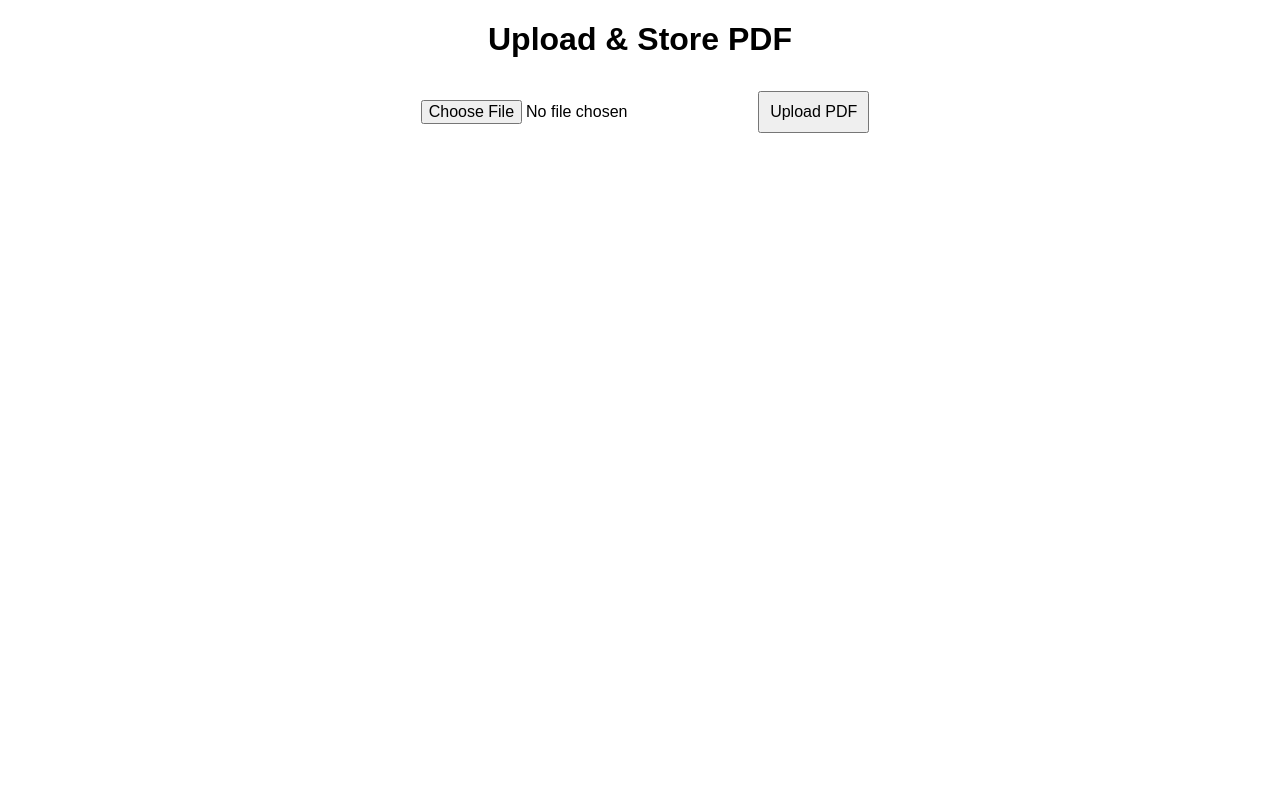
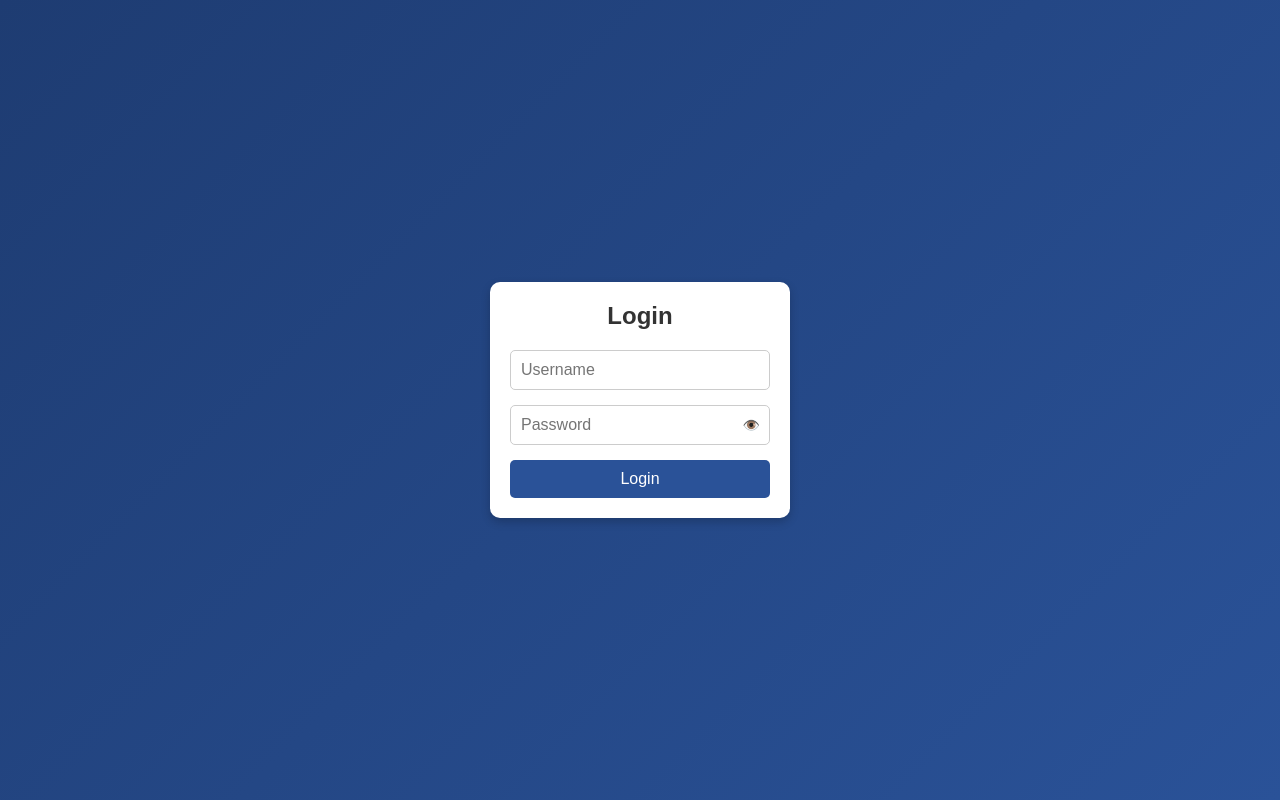
Before and after one commit to KunalSnippet/KCODE, a plain HTML site: page index.html in a window 1280 px wide. Drawn offline with Linux system fonts and the light colour scheme.

Commit message:
Update index.html

```diff
--- a/index.html
+++ b/index.html
@@ -3,77 +3,118 @@
 <head>
     <meta charset="UTF-8">
     <meta name="viewport" content="width=device-width, initial-scale=1.0">
-    <title>Upload & Store PDF</title>
+    <title>Login Page</title>
     <style>
+        /* General Styles */
+        * {
+            margin: 0;
+            padding: 0;
+            box-sizing: border-box;
+            font-family: Arial, sans-serif;
+        }
         body {
-            font-family: Arial, sans-serif;
+            display: flex;
+            justify-content: center;
+            align-items: center;
+            height: 100vh;
+            background: linear-gradient(135deg, #1e3c72, #2a5298);
+        }
+        .login-container {
+            background: white;
+            padding: 20px;
+            border-radius: 10px;
+            box-shadow: 0 4px 10px rgba(0, 0, 0, 0.2);
+            width: 300px;
             text-align: center;
-            margin: 20px;
         }
-        input, button {
-            margin: 10px;
+        h2 {
+            margin-bottom: 20px;
+            color: #333;
+        }
+        .input-group {
+            position: relative;
+            margin-bottom: 15px;
+        }
+        input {
+            width: 100%;
             padding: 10px;
             font-size: 16px;
+            border: 1px solid #ccc;
+            border-radius: 5px;
         }
-        iframe {
+        .password-wrapper {
+            position: relative;
+        }
+        .toggle-password {
+            position: absolute;
+            right: 10px;
+            top: 50%;
+            transform: translateY(-50%);
+            cursor: pointer;
+            font-size: 14px;
+            color: #555;
+        }
+        button {
             width: 100%;
-            height: 500px;
-            border: 1px solid #ccc;
-            margin-top: 20px;
-            display: none;
+            padding: 10px;
+            font-size: 16px;
+            border: none;
+            border-radius: 5px;
+            background: #2a5298;
+            color: white;
+            cursor: pointer;
+            transition: 0.3s;
+        }
+        button:hover {
+            background: #1e3c72;
+        }
+        .error {
+            color: red;
+            font-size: 14px;
+            margin-top: 5px;
         }
     </style>
 </head>
 <body>
 
-    <h1>Upload & Store PDF</h1>
-
-    <!-- File Upload Input -->
-    <input type="file" id="pdfUpload" accept="application/pdf">
-    <button onclick="uploadFile()">Upload PDF</button>
-
-    <!-- Download Button -->
-    <a id="downloadLink" style="display:none;" download>
-        <button>📥 Download PDF</button>
-    </a>
-
-    <!-- View PDF -->
-    <h2 id="pdfTitle" style="display:none;">View PDF</h2>
-    <iframe id="pdfViewer"></iframe>
+    <div class="login-container">
+        <h2>Login</h2>
+        <div class="input-group">
+            <input type="text" id="username" placeholder="Username">
+        </div>
+        <div class="input-group password-wrapper">
+            <input type="password" id="password" placeholder="Password">
+            <span class="toggle-password" onclick="togglePassword()">👁️</span>
+        </div>
+        <p id="errorMessage" class="error"></p>
+        <button onclick="login()">Login</button>
+    </div>
 
     <script>
-        async function uploadFile() {
-            const fileInput = document.getElementById("pdfUpload");
-            const file = fileInput.files[0];
+        function togglePassword() {
+            const passwordInput = document.getElementById("password");
+            if (passwordInput.type === "password") {
+                passwordInput.type = "text";
+            } else {
+                passwordInput.type = "password";
+            }
+        }
 
-            if (!file) {
-                alert("Please select a file first!");
+        function login() {
+            const username = document.getElementById("username").value;
+            const password = document.getElementById("password").value;
+            const errorMessage = document.getElementById("errorMessage");
+
+            if (username === "" || password === "") {
+                errorMessage.textContent = "Please fill in all fields!";
                 return;
             }
 
-            const formData = new FormData();
-            formData.append("pdf", file);
-
-            try {
-                let response = await fetch("http://localhost:3000/upload", {
-                    method: "POST",
-                    body: formData
-                });
-
-                let result = await response.json();
-
-                // Update PDF Viewer and Download Link
-                let pdfURL = "http://localhost:3000" + result.filePath;
-                document.getElementById("pdfViewer").src = pdfURL;
-                document.getElementById("pdfViewer").style.display = "block";
-
-                document.getElementById("downloadLink").href = pdfURL;
-                document.getElementById("downloadLink").style.display = "inline-block";
-
-                document.getElementById("pdfTitle").style.display = "block";
-
-            } catch (error) {
-                console.error("Error uploading file:", error);
+            if (username === "admin" && password === "password123") {
+                alert("Login Successful!");
+                window.location.href = "dashboard.html"; // Redirect after login
+            } else {
+                errorMessage.textContent = "Invalid username or password!";
             }
         }
     </script>
```
